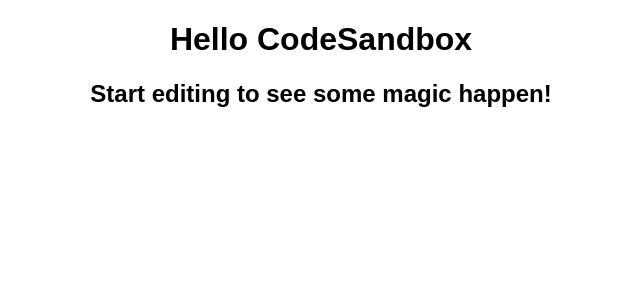
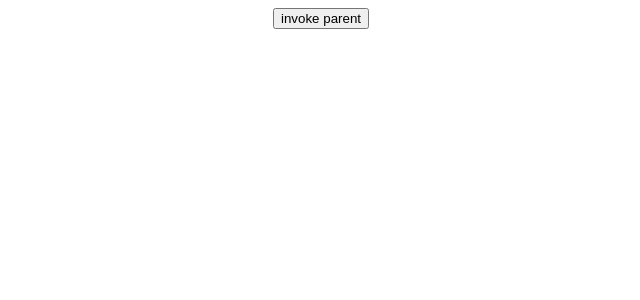
Before and after one commit to mishrapawan671/ReactPractice-Beginer, a React (Create React App) app: page / in a window 1280 px wide. Shown: the top 300 px of the page, without its empty margins (319-959 px from the left). Built offline with nearby package versions, Linux system fonts and the light colour scheme.

Commit message:
firstCommit

```diff
--- a/src/App.js
+++ b/src/App.js
@@ -1,10 +1,10 @@
+import ParentChildCommunication from "./ParentChildCommunication";
 import "./styles.css";
 
 export default function App() {
   return (
     <div className="App">
-      <h1>Hello CodeSandbox</h1>
-      <h2>Start editing to see some magic happen!</h2>
+      <ParentChildCommunication />
     </div>
   );
 }
--- /dev/null
+++ b/src/Child.js
@@ -0,0 +1,4 @@
+const Child = (props) => {
+  return <button onClick={props.GreetHandler}>invoke parent</button>;
+};
+export default Child;
--- /dev/null
+++ b/src/ParentChildCommunication.js
@@ -0,0 +1,28 @@
+import react, { Component } from "react";
+import Child from "./Child";
+
+class ParentChildCommunication extends Component {
+  constructor() {
+    super();
+    this.state = {
+      name: "parent"
+    };
+    this.GreetParent = this.GreetParent.bind(this);
+  }
+  GreetParent() {
+    console.log("parent called");
+    alert(`hello i am ${this.state.name}`);
+  }
+
+  // if we want parameter from child just use callback function
+  // in GreetParent from child like ()=>{GreetParent(props)}
+
+  render() {
+    return (
+      <div>
+        <Child GreetHandler={this.GreetParent} />
+      </div>
+    );
+  }
+}
+export default ParentChildCommunication;
```
